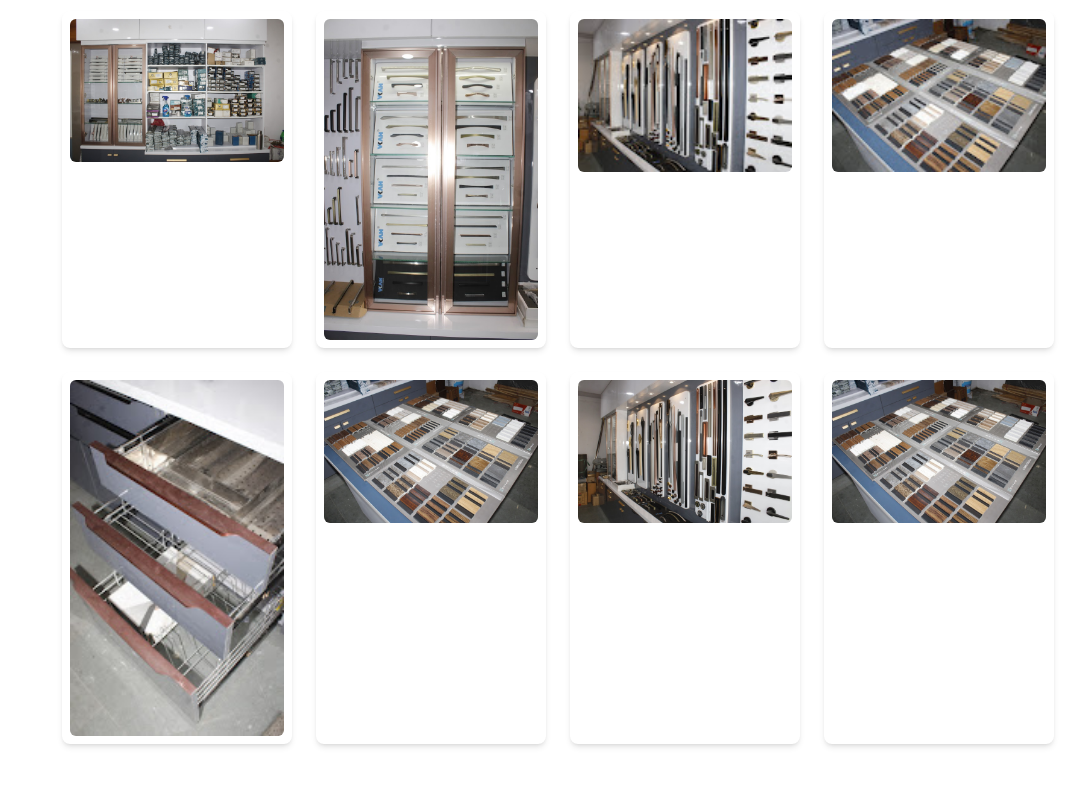
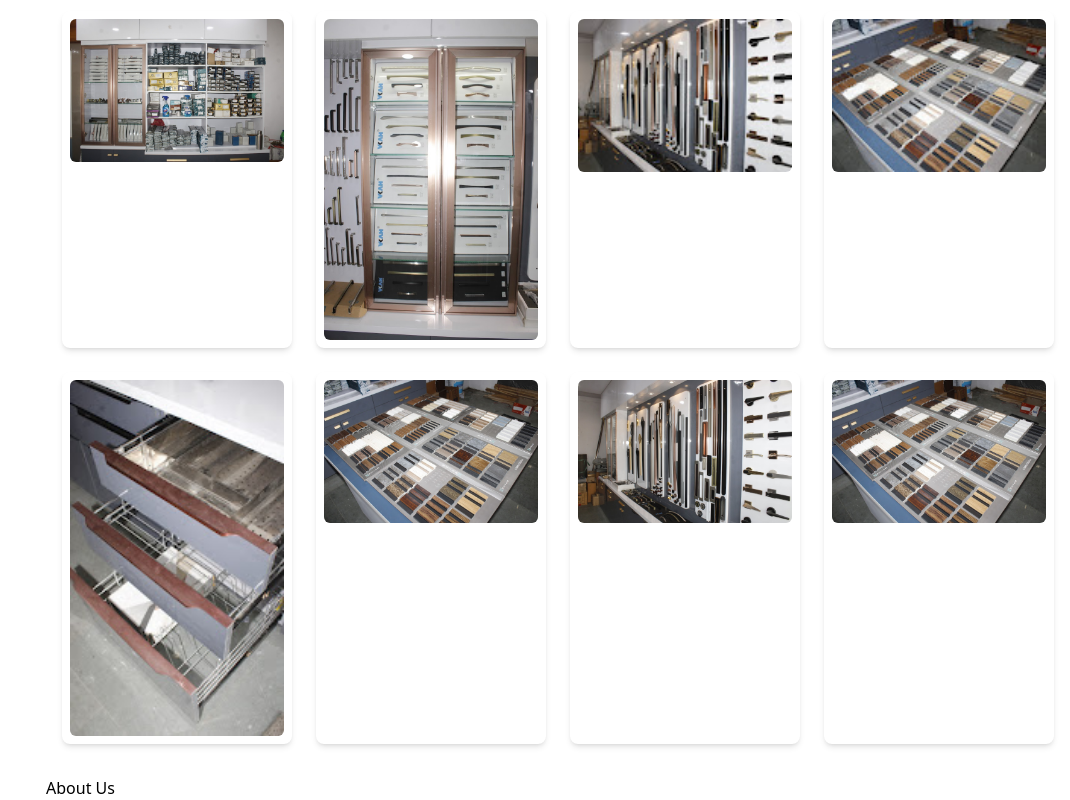
Before and after one commit to Pintu130/Hardware-Warehouse, a React (Create React App) app: page / in a window 1280 px wide. Shown: the part 2946-3746 px from the top of the page, without its empty margins (210-1280 px from the left). Before the commit the page ends 3722 px from the top, so only its background shows below. Built offline with nearby package versions, Linux system fonts and the light colour scheme.

Commit message:
about about

```diff
--- a/src/Component/Sidebar.jsx
+++ b/src/Component/Sidebar.jsx
@@ -79,7 +79,7 @@ const Sidebar = () => {
             </span>
           </Link>
           <Link
-            to="home"
+            to="about"
             smooth={true}
             duration={500}
             className="cursor-pointer bg-[#0f766e] hover:bg-[#0d9488] rounded-md p-2"
--- /dev/null
+++ b/src/Page/About.jsx
@@ -0,0 +1,11 @@
+import React from 'react'
+
+const About = () => {
+  return (
+    <div>
+      About Us
+    </div>
+  )
+}
+
+export default About
--- a/src/Routes/index.jsx
+++ b/src/Routes/index.jsx
@@ -4,6 +4,7 @@ import ContactUS from "../Page/ContactUS";
 import Sidebar from "../Component/Sidebar";
 import ScrollTop from "../Common/ScrollTop";
 import Products from "../Page/Products";
+import About from "../Page/About";
 
 const MainRoute = () => {
   return (
@@ -19,6 +20,9 @@ const MainRoute = () => {
         <div id="products"> {/* Add the id for smooth scrolling */}
           <Products />
         </div>
+        <div id="about"> {/* Add the id for smooth scrolling */}
+          <About />
+        </div>
       </div>
       <ScrollTop />
     </div>
```
